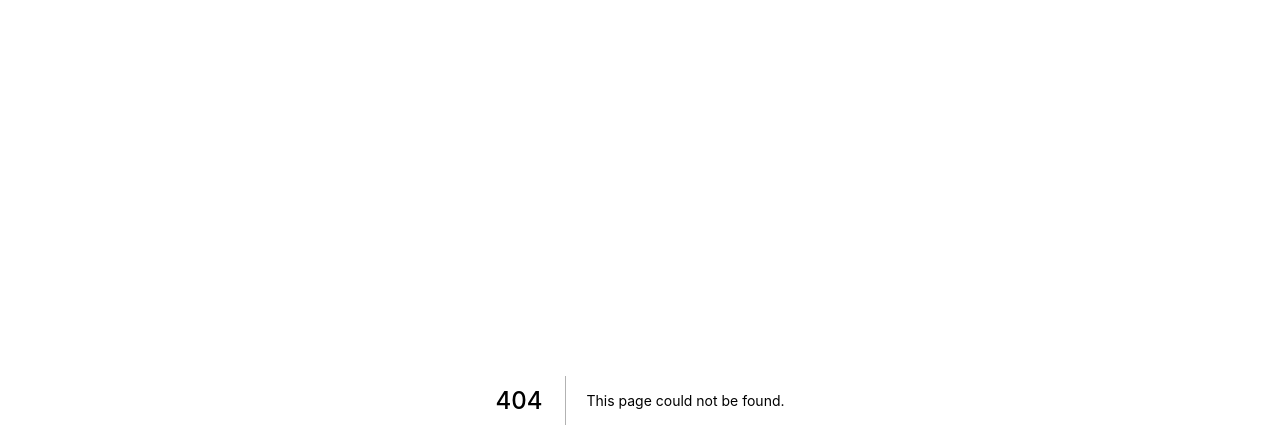
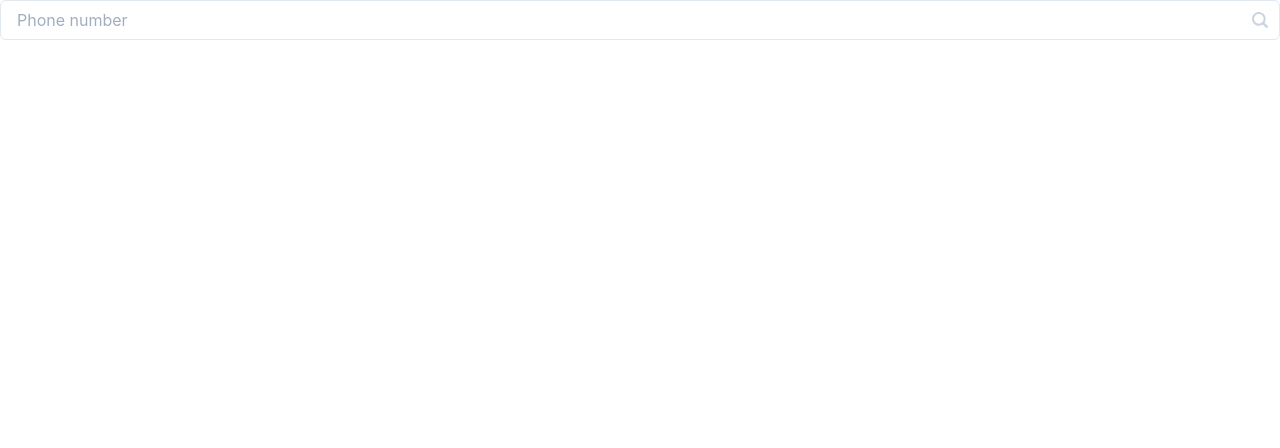
Before and after one commit to nao5100000/my-next-todo-app, a Next.js app: page /test in a window 1280 px wide. Before the commit this address had no page. Shown: the top 448 px of the page. Built offline with nearby package versions, Linux system fonts and the light colour scheme.

Commit message:
検索用input・アイコン追加

```diff
--- a/package.json
+++ b/package.json
@@ -8,6 +8,7 @@
     "lint": "next lint"
   },
   "dependencies": {
+    "@chakra-ui/icons": "^1.1.1",
     "@chakra-ui/react": "^1.8.1",
     "@emotion/react": "^11",
     "@emotion/styled": "^11",
--- /dev/null
+++ b/pages/test.jsx
@@ -0,0 +1,7 @@
+import SearchInput from "../src/atoms/search/SearchInput";
+
+const test = () => {
+  return <SearchInput />;
+};
+
+export default test;
--- /dev/null
+++ b/src/atoms/search/SearchInput.jsx
@@ -0,0 +1,16 @@
+import { InputGroup, InputRightElement, Input } from "@chakra-ui/react";
+import { Search2Icon } from "@chakra-ui/icons";
+
+const SearchInput = () => {
+  return (
+    <InputGroup>
+      <Input type="tel" placeholder="Phone number" />
+      <InputRightElement
+        pointerEvents="none"
+        children={<Search2Icon color="gray.300" />}
+      />
+    </InputGroup>
+  );
+};
+
+export default SearchInput;
```
Also changed, not shown: src/atoms/search/SearchStatus.jsx (added), 1 other file (tests, documents, lock files or other folders).
